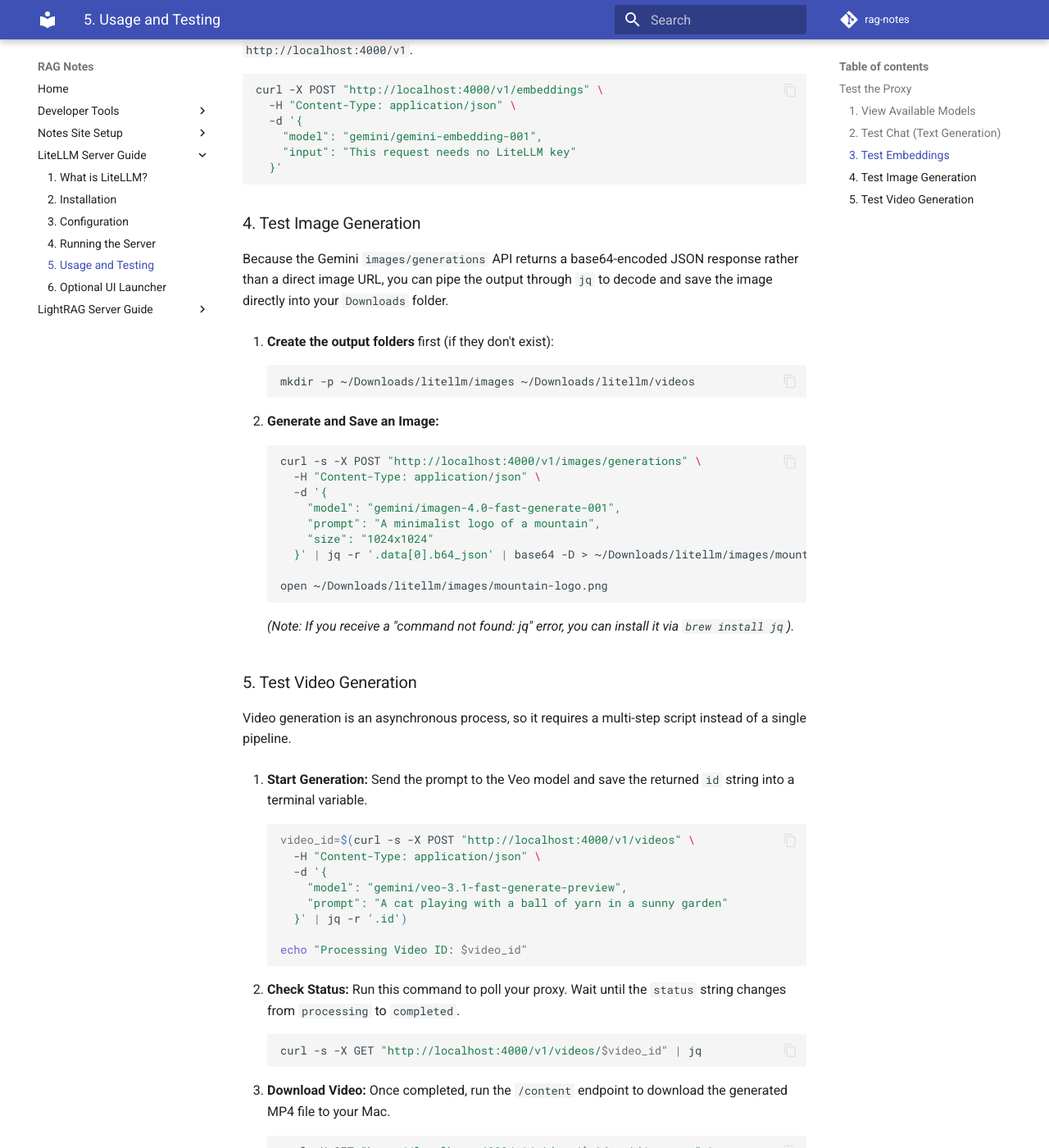
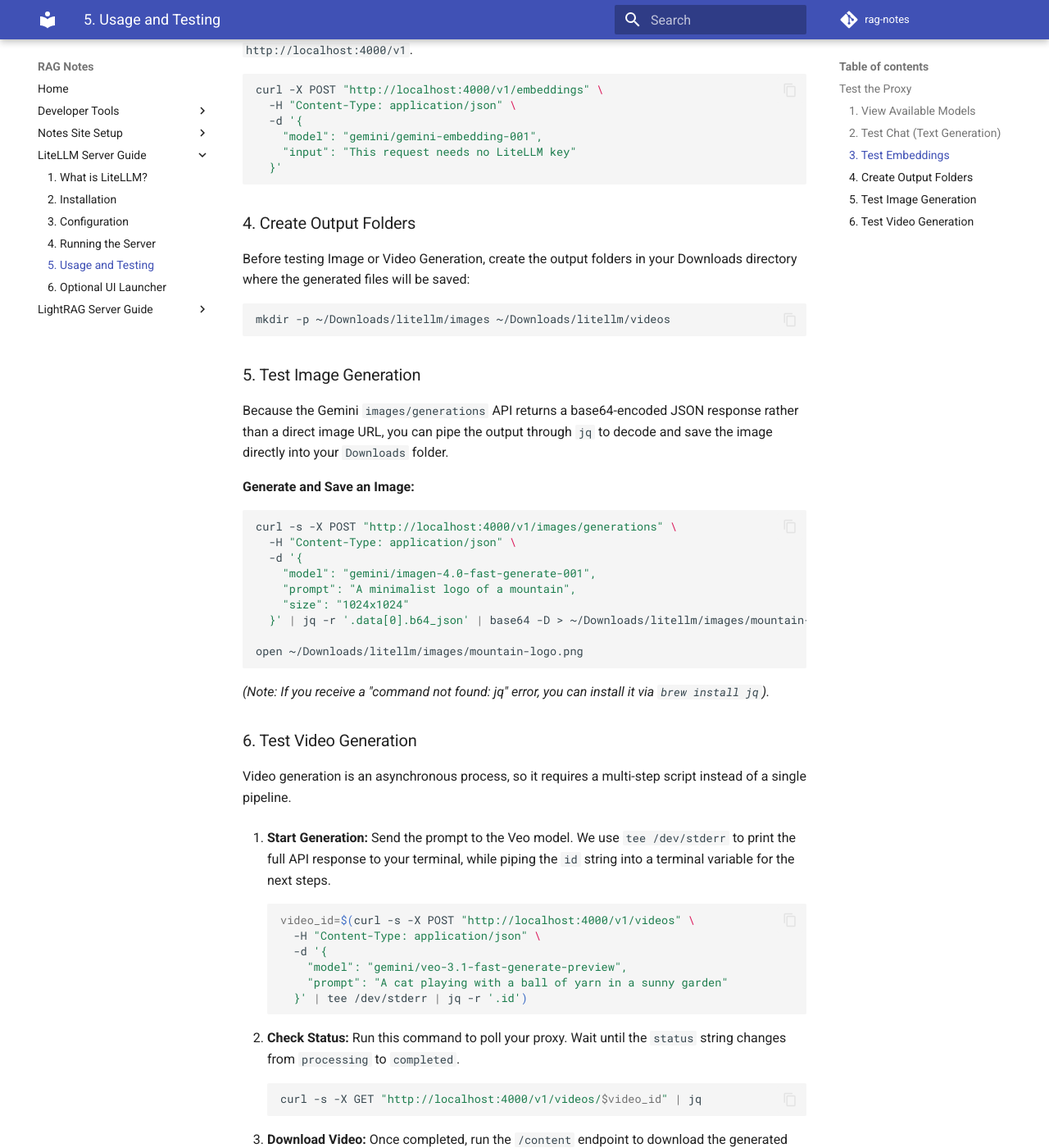
Before and after one commit to kbhatiya999/rag-notes, an MkDocs documentation site: the page built from docs/litellm/5-usage-and-testing.md, in a window 1280 px wide and 1400 px high, scrolled down 1295 px. Shown: the whole window at 82% size. Built offline with MkDocs 1.6.1 and Material for MkDocs 9.7.7, drawn with Linux system fonts in a browser that asks for light colours; comment, search, counter and statistics services are not loaded.

Commit message:
Added tee output capture to video generation tests and extracted mkdir output folder creation step.

````diff
--- a/docs/litellm/5-usage-and-testing.md
+++ b/docs/litellm/5-usage-and-testing.md
@@ -56,41 +56,40 @@
   }'
 ```
 
-### 4. Test Image Generation
+### 4. Create Output Folders
+Before testing Image or Video Generation, create the output folders in your Downloads directory where the generated files will be saved:
+```bash
+mkdir -p ~/Downloads/litellm/images ~/Downloads/litellm/videos
+```
+
+### 5. Test Image Generation
 Because the Gemini `images/generations` API returns a base64-encoded JSON response rather than a direct image URL, you can pipe the output through `jq` to decode and save the image directly into your `Downloads` folder.
 
-1. **Create the output folders** first (if they don't exist):
-   ```bash
-   mkdir -p ~/Downloads/litellm/images ~/Downloads/litellm/videos
-   ```
+**Generate and Save an Image:**
+```bash
+curl -s -X POST "http://localhost:4000/v1/images/generations" \
+  -H "Content-Type: application/json" \
+  -d '{
+    "model": "gemini/imagen-4.0-fast-generate-001",
+    "prompt": "A minimalist logo of a mountain",
+    "size": "1024x1024"
+  }' | jq -r '.data[0].b64_json' | base64 -D > ~/Downloads/litellm/images/mountain-logo.png
 
-2. **Generate and Save an Image:**
-   ```bash
-   curl -s -X POST "http://localhost:4000/v1/images/generations" \
-     -H "Content-Type: application/json" \
-     -d '{
-       "model": "gemini/imagen-4.0-fast-generate-001",
-       "prompt": "A minimalist logo of a mountain",
-       "size": "1024x1024"
-     }' | jq -r '.data[0].b64_json' | base64 -D > ~/Downloads/litellm/images/mountain-logo.png
-
-   open ~/Downloads/litellm/images/mountain-logo.png
-   ```
+open ~/Downloads/litellm/images/mountain-logo.png
+```
 *(Note: If you receive a "command not found: jq" error, you can install it via `brew install jq`).*
 
-### 5. Test Video Generation
+### 6. Test Video Generation
 Video generation is an asynchronous process, so it requires a multi-step script instead of a single pipeline.
 
-1. **Start Generation:** Send the prompt to the Veo model and save the returned `id` string into a terminal variable.
+1. **Start Generation:** Send the prompt to the Veo model. We use `tee /dev/stderr` to print the full API response to your terminal, while piping the `id` string into a terminal variable for the next steps.
    ```bash
    video_id=$(curl -s -X POST "http://localhost:4000/v1/videos" \
      -H "Content-Type: application/json" \
      -d '{
        "model": "gemini/veo-3.1-fast-generate-preview",
        "prompt": "A cat playing with a ball of yarn in a sunny garden"
-     }' | jq -r '.id')
-
-   echo "Processing Video ID: $video_id"
+     }' | tee /dev/stderr | jq -r '.id')
    ```
 
 2. **Check Status:** Run this command to poll your proxy. Wait until the `status` string changes from `processing` to `completed`.
````
